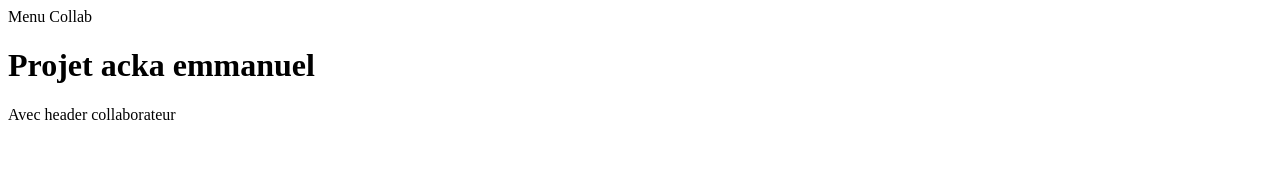
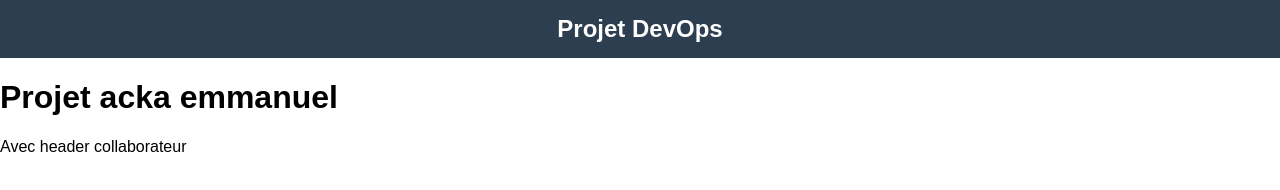
Before and after one commit to acka225/projet-devop-acka_emmanuel, a plain HTML site: page index.html in a window 1280 px wide. Drawn offline with Linux system fonts and the light colour scheme.

Commit message:
ajout feature header

```diff
--- a/index.html
+++ b/index.html
@@ -1,13 +1,40 @@
 <!DOCTYPE html>
-<html>
+<html lang="fr">
+<meta charset="UTF-8">
+
 <head>
+    <meta charset="UTF-8">
     <title>Projet devop </title>
 </head>
+<style>
+    body {
+        margin: 0;
+        font-family: Arial, sans-serif;
+    }
+
+    header {
+        background-color: #2c3e50;
+        color: white;
+        padding: 15px 20px;
+        text-align: center;
+    }
+
+    header h2 {
+        margin: 0;
+        font-size: 1.5em;
+    }
+
+    main {
+        padding: 20px;
+    }
+</style>
+
 <body>
     <header>
-        <nav>Menu Collab</nav>
+        <h2>Projet DevOps</h2>
     </header>
     <h1>Projet acka emmanuel</h1>
     <p>Avec header collaborateur</p>
 </body>
+
 </html>
```
